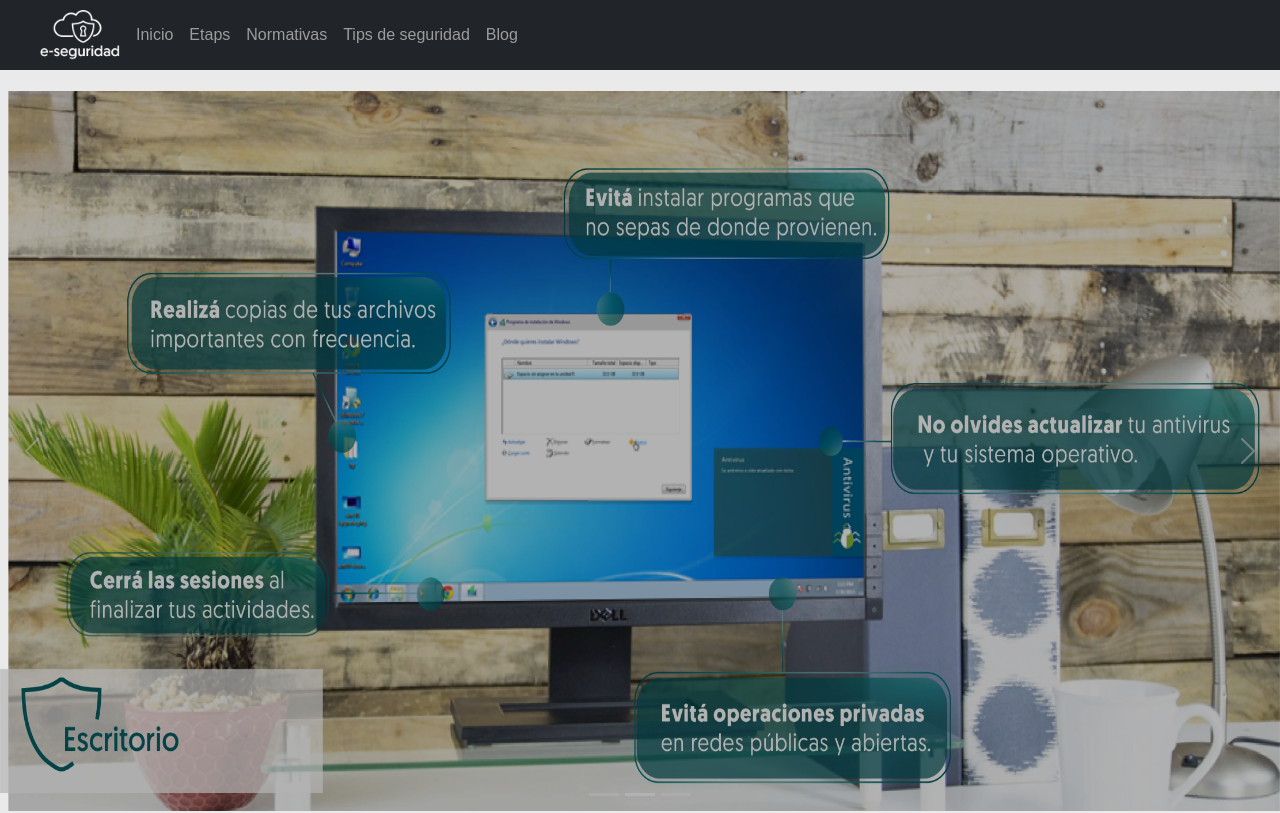
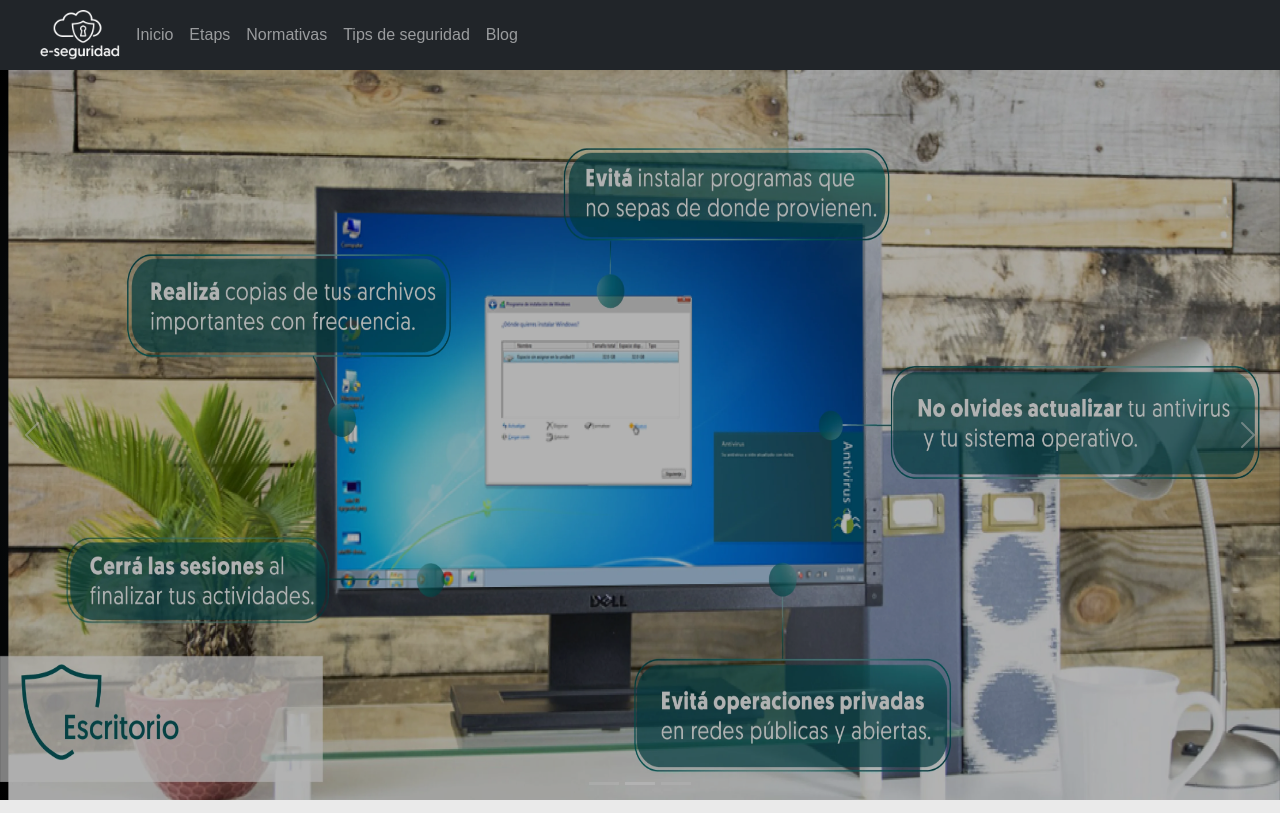
Before and after one commit to hernanr9317/sampleFrontendNextJs, a Next.js app: page /tips in a window 1280 px wide. Shown: the top 813 px of the page. Built offline with nearby package versions, Linux system fonts and the light colour scheme; no server answers.

Commit message:
fix carousel styles

```diff
--- a/components/MainCarousel/styles.scss
+++ b/components/MainCarousel/styles.scss
@@ -1,21 +1,50 @@
 .mainCarousel{
 
-    margin-top: 81px !important;
+    background: radial-gradient(circle, rgba(60,88,102,1) 0%, rgba(0,0,0,1) 100%);
     filter: brightness(0.7);
-    // background: radial-gradient(circle, rgba(60,88,102,1) 0%, rgba(0,0,0,1) 100%);
+    height: calc(30svh - 58px) !important;
+    margin-top: 58px !important;
+
+    img {
+        height: calc(30svh - 58px) !important;
+    }
 
     .carousel-indicators {
         margin-bottom: 0 !important;
+        justify-content: right !important;
+        margin-right: 18% !important;
+
+        button {
+            width: 8px;
+        }
+
+        @include tablet() {
+            justify-content: center !important;
+            margin-right: 15% !important;
+            display: flex;
+
+            button {
+                width: 30px;
+            }
+        }
     }
 
     span {
-        display: none
+        display: none;
+    }
+
+    @include tablet() {
+        margin-top: 70px !important;
+        height: calc(42svh - 70px) !important;
+
+        img {
+            height: calc(42svh - 70px) !important;
+            width: 100vw !important;
+        }
     }
 
     @include desktop(){
-        margin-top: 91px !important;
-        height: 90svh !important;
-        // width: 90dvh !important;
+        height: calc(100svh - 70px) !important;
 
         .carousel-indicators {
             margin-bottom: 5px !important;
@@ -26,12 +55,11 @@
         }
 
         img {
-            height: 90svh !important;
-            width: 100vw !important;
+            height: calc(100svh - 70px) !important;
         }
 
         span {
-            display: flex
+            display: flex;
         }
     }
 }
```
